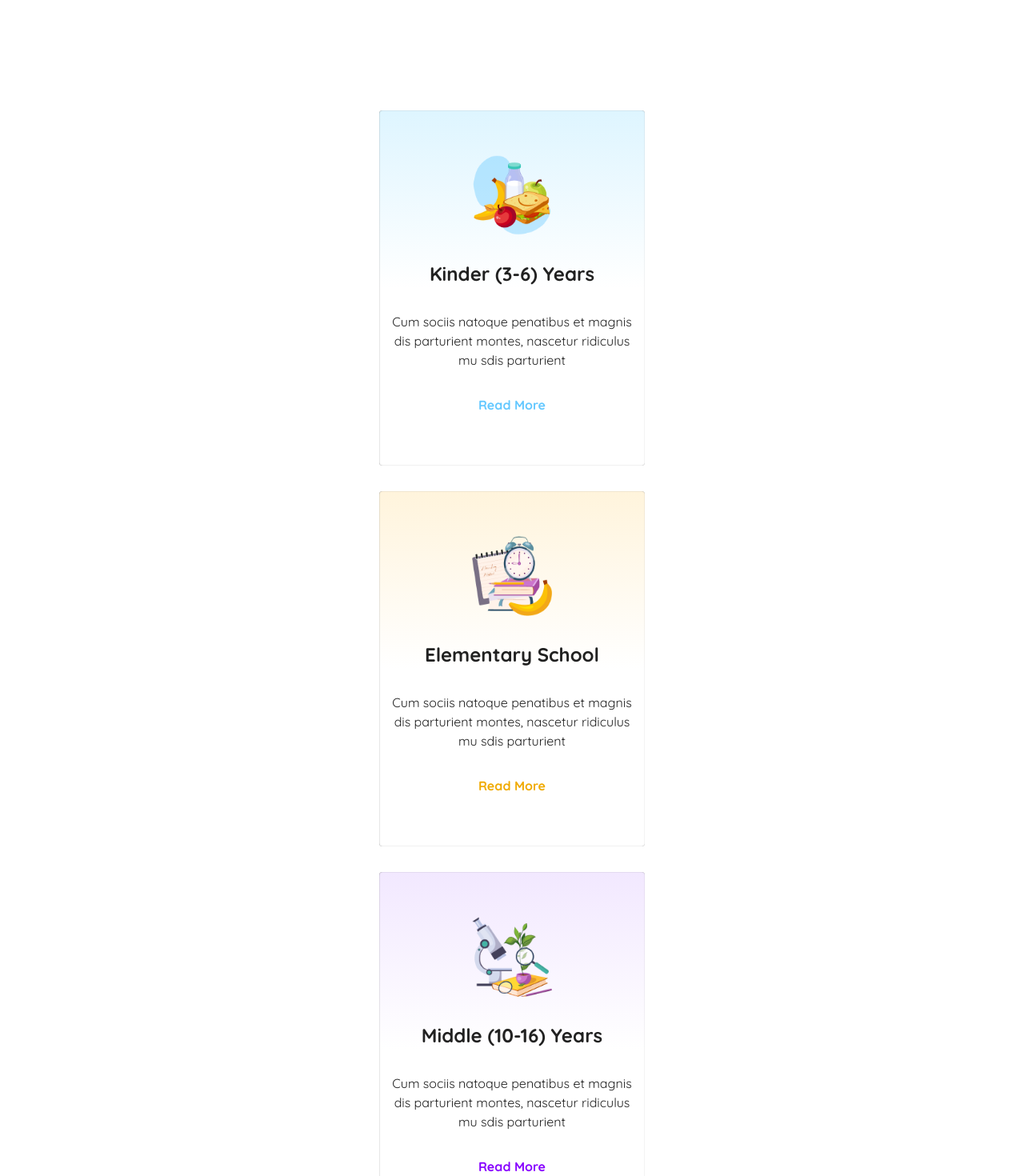
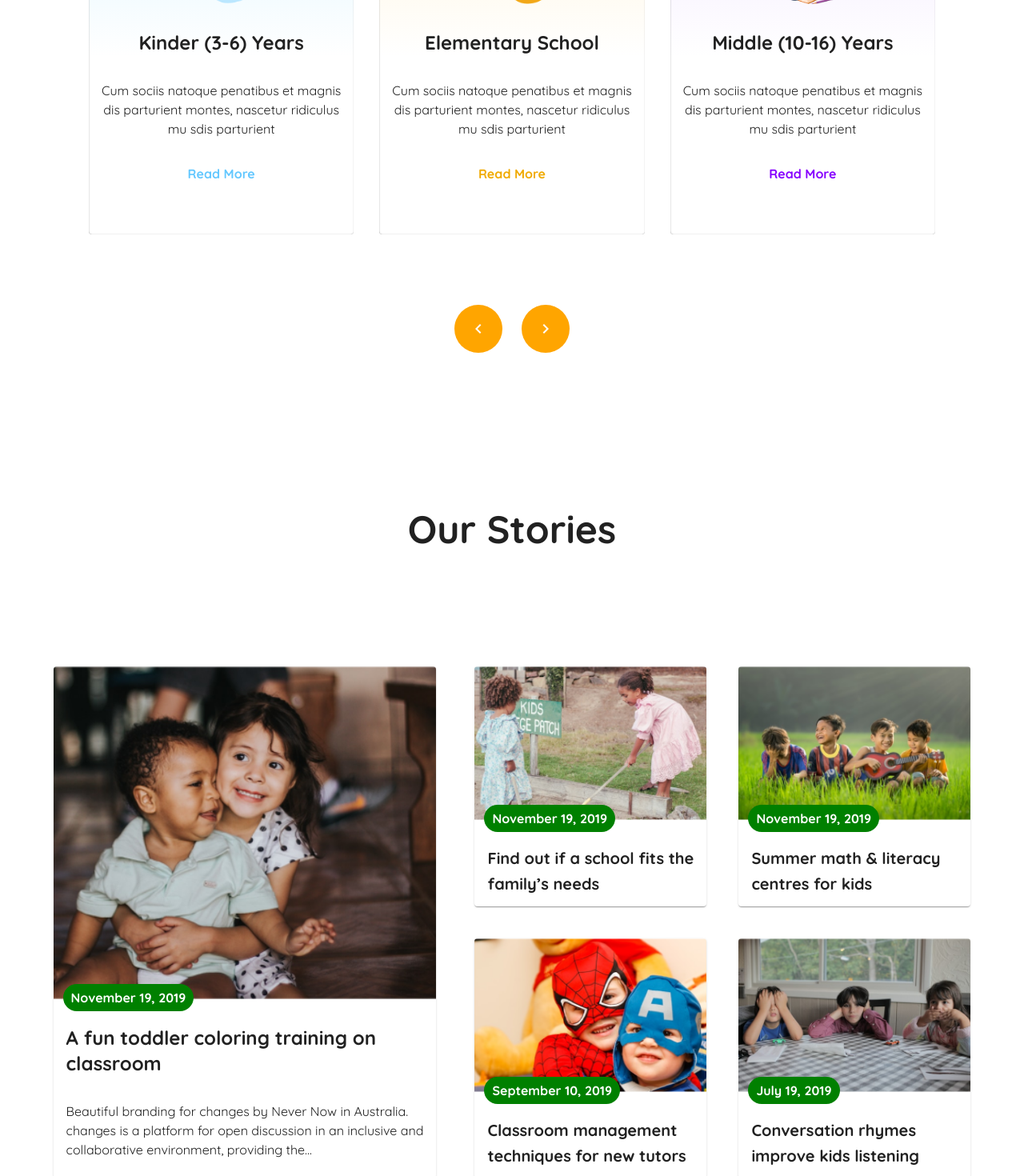
Before and after one commit to JaberChowdhury/NextJs_project, a Next.js app: page / in a window 1280 px wide. Shown: the part 1120-2590 px from the top of the page at 80% size. Built offline with nearby package versions, Linux system fonts and the light colour scheme; what @mui/material-nextjs would draw is missing.

Commit message:
refactor : update layout components for improved responsiveness across Curriculum, Footer, Hero, and Stories

```diff
--- a/components/Curriculum.tsx
+++ b/components/Curriculum.tsx
@@ -69,7 +69,7 @@ const Curriculum = () => {
         Standard Curriculum
       </Typography>
       <Stack
-        direction={{ md: "column", xl: "row" }}
+        direction={{ xs: "column", md: "row" }}
         sx={{ justifyContent: "center", alignItems: "center", gap: 4 }}
       >
         {Curriculum_data.map((data, id) => (
@@ -102,7 +102,7 @@ const Curriculum = () => {
         ))}
       </Stack>
       <Box
-        sx={{ display: { xs: "none", sm: "none", md: "none", xl: "block" } }}
+        sx={{ display: { xs: "none", sm: "none",  md: "block" } }}
       >
         <Stack direction="row" sx={{ gap: 3, my: 5 }}>
           <Typography
--- a/components/Footer.tsx
+++ b/components/Footer.tsx
@@ -14,7 +14,7 @@ const Footer = () => {
       direction={{ xs: "column", md: "row" }}
       sx={{
         backgroundColor: "#01ACFD",
-        p: { xs: 5, md: 10, xl: 10 },
+        p: { xs: 5, md: 10 },
         gap: { xs: 5, md: 0 },
         justifyContent: "space-between",
         alignItems: "center",
@@ -50,7 +50,7 @@ const Footer = () => {
           Hawaiian meatball.
         </Typography>
       </Stack>
-      <Stack sx={{ width: { xs: "100%", xl: "auto" } }}>
+      <Stack sx={{ width: { xs: "100%", md: "auto" } }}>
         <Typography
           sx={{
             fontWeight: "bold",
@@ -91,7 +91,7 @@ const Footer = () => {
 
       <Stack
         sx={{
-          width: { xs: "100%", xl: "auto" },
+          width: { xs: "100%", md: "auto" },
         }}
       >
         <Typography variant="h6" sx={{ color: "white" }}>
--- a/components/Hero.tsx
+++ b/components/Hero.tsx
@@ -4,7 +4,7 @@ import HeroImage from "./HeroImage";
 const Hero = () => {
   return (
     <Stack
-      direction={{ md: "column", xl: "row" }}
+      direction={{ xs: "column", md: "row" }}
       sx={{
         justifyContent: "space-between",
         alignItems: "center",
--- a/components/Stories.tsx
+++ b/components/Stories.tsx
@@ -153,13 +153,13 @@ const Stories = () => {
         direction="row"
         sx={{
           justifyContent: "center",
-          maxHeight: { xs: "auto", xl: "630px" },
+          maxHeight: { xs: "auto", md: "630px" },
           alignItems: "flex-start",
           gap: 6,
         }}
       >
         <Stack
-          sx={{ display: { xs: "none", sm: "none", md: "flex", xl: "flex" } }}
+          sx={{ display: { xs: "none", sm: "none", md: "flex", } }}
         >
           <Card sx={{ minHeight: "630px" }}>
             <CardMedia
@@ -187,27 +187,27 @@ const Stories = () => {
         </Stack>
         <Box
           sx={{
-            display: { xs: "flex", xl: "grid" },
-            flexDirection: { xs: "column", xl: "row" },
+            display: { xs: "flex", md: "grid" },
+            flexDirection: { xs: "column", md: "row" },
             gridTemplateColumns: {
               xs: "none",
-              xl: "repeat(2,290px)",
+              md: "repeat(2,290px)",
             },
             gap: 5,
-            height: { xs: "auto", xl: "630px" },
+            height: { xs: "auto", md: "630px" },
           }}
         >
           {stories_data.slice(1).map((story) => (
             <Card
               key={story.id}
               sx={{
-                width: { xs: "290px", xl: "290px" },
-                height: { xs: "290px", xl: "300px" },
+                width: { xs: "290px", md: "290px" },
+                height: { xs: "290px", md: "300px" },
               }}
             >
               <CardMedia
                 sx={{
-                  height: { xs: "10rem", xl: "12rem" },
+                  height: { xs: "10rem", md: "12rem" },
                   backgroundPosition: "fixed",
                 }}
                 image={`${story.img.src}`}
```
